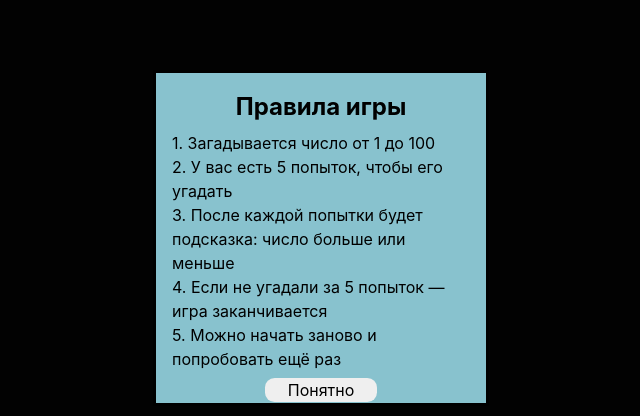
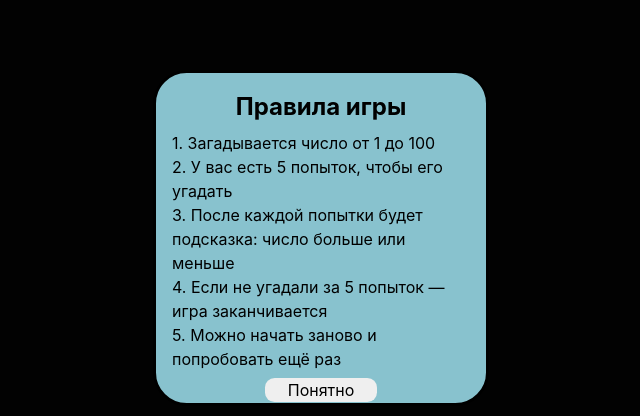
Before and after one commit to L1ttleDolly/guess-the-number, a website built with Vite: page index.html in a window 1280 px wide. Both pictures are taken after a click on the button "Правила игры". Shown: the part 162-578 px from the top of the page, 319-959 px from the left. Built offline with nearby package versions, Linux system fonts and the light colour scheme.

Commit message:
небольшое изменение внешнего вида модалки

```diff
--- a/src/components/modal/modal.css
+++ b/src/components/modal/modal.css
@@ -1,6 +1,7 @@
 dialog {
     width: 21rem;
     height: 21rem;
+    border-radius: 10%;
     background-color: #88C2CE;
     overflow: hidden;
     z-index: 100;
```
